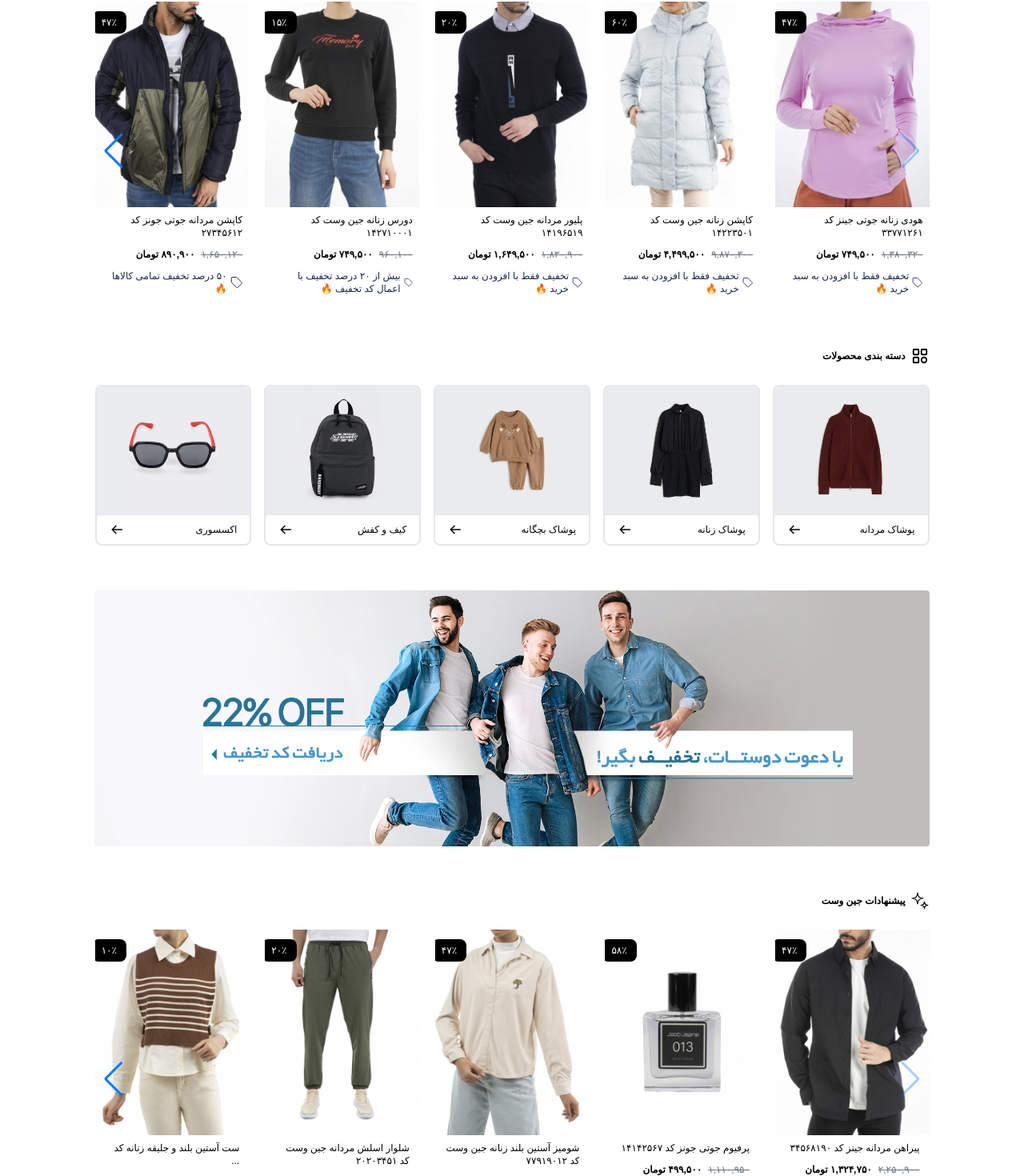
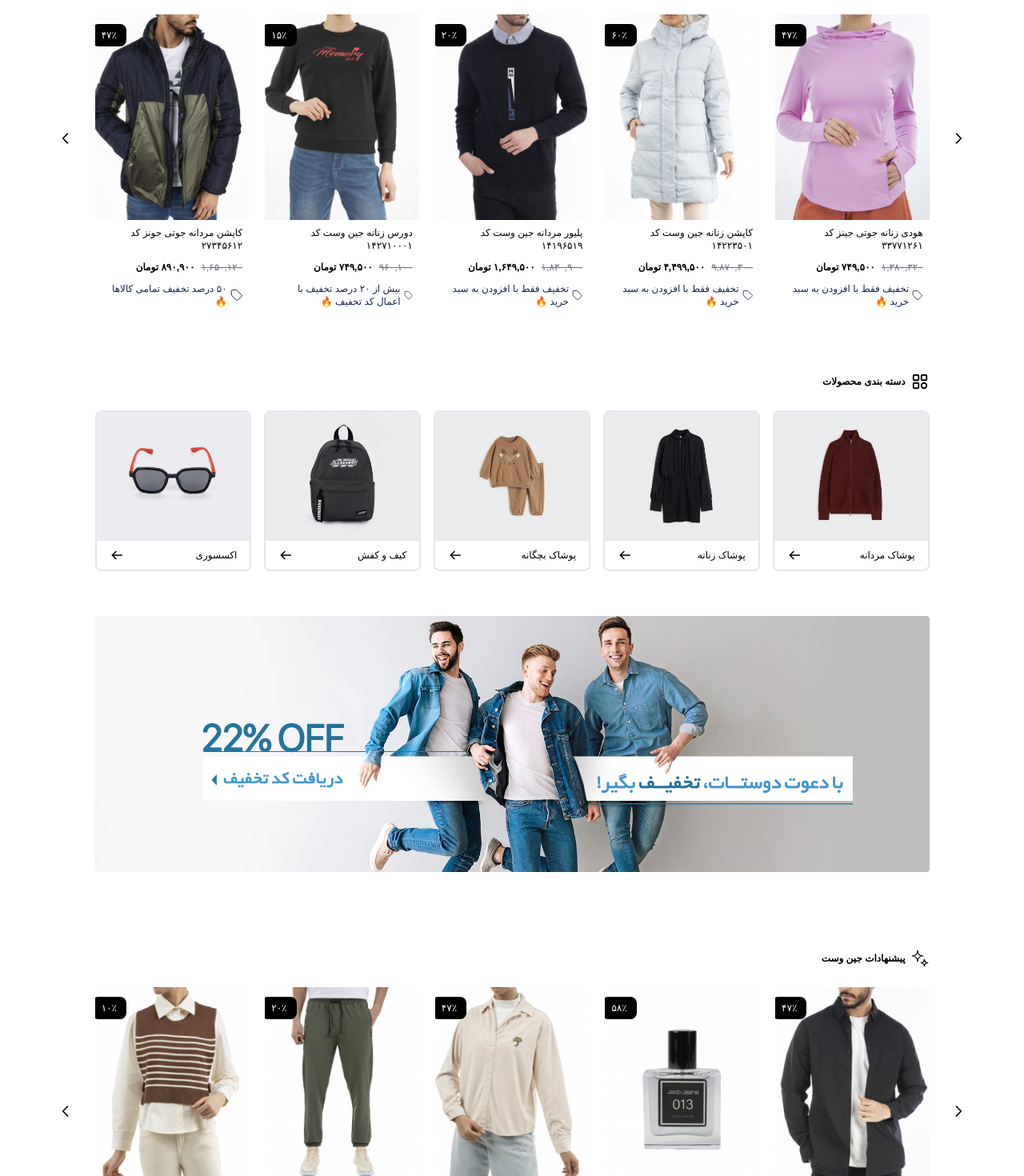
Before and after one commit to abbashamidi/jeanwest, a React (Vite) app: page / in a window 1280 px wide. Shown: the part 776-2246 px from the top of the page at 80% size. Built offline with nearby package versions, Linux system fonts and the light colour scheme; a small style sheet from the web is missing.

Commit message:
Here everything works properly , move on to level up

```diff
--- a/src/Suggestion.jsx
+++ b/src/Suggestion.jsx
@@ -2,15 +2,62 @@ import { Swiper, SwiperSlide } from "swiper/react";
 import { Navigation } from "swiper/modules";
 import "swiper/css";
 import "swiper/css/navigation";
+import { useRef } from "react";
+
 import useIsSmallScreen from "./Hooks/useIsSmallScreen";
-
 import SuggestionItem from "./components/SuggestionItem";
 
 export default function Suggestion() {
   const isSmall = useIsSmallScreen();
+
+  const prevRef = useRef(null);
+  const nextRef = useRef(null);
+
   return (
-    <div>
-      <div className="w-[81.5%] mx-auto mb-14">
+    <div className="mt-6 relative">
+      <div className="flex justify-end gap-2 mb-4">
+        <button
+          ref={prevRef}
+          className="swiper-button-prev-custom absolute right-16 top-1/2 -translate-y-1/2 p-2 rounded-full"
+        >
+          <svg
+            xmlns="http://www.w3.org/2000/svg"
+            fill="none"
+            viewBox="0 0 24 24"
+            stroke="currentColor"
+            strokeWidth={2}
+            className="w-5 h-5"
+          >
+            <path
+              strokeLinecap="round"
+              strokeLinejoin="round"
+              d="M9 5l7 7-7 7"
+            />
+          </svg>
+        </button>
+
+        <button
+          ref={nextRef}
+          className="swiper-button-next-custom absolute left-16 top-1/2 -translate-y-1/2 p-2 rounded-full"
+        >
+          <svg
+            xmlns="http://www.w3.org/2000/svg"
+            fill="none"
+            viewBox="0 0 24 24"
+            stroke="currentColor"
+            strokeWidth={2}
+            className="w-5 h-5"
+          >
+            <path
+              strokeLinecap="round"
+              strokeLinejoin="round"
+              d="M15 19l-7-7 7-7"
+            />
+          </svg>
+        </button>
+      </div>
+
+      <div className="w-[81.5%] mx-auto mb-14 z-20">
         <div className="flex items-center gap-1.5 pb-6">
           <svg
             xmlns="http://www.w3.org/2000/svg"
@@ -27,7 +74,13 @@ export default function Suggestion() {
 
         <Swiper
           modules={[Navigation]}
-          navigation={true}
+          onBeforeInit={(swiper) => {
+            if (typeof swiper.params.navigation !== "boolean") {
+              swiper.params.navigation.prevEl = prevRef.current;
+              swiper.params.navigation.nextEl = nextRef.current;
+            }
+          }}
+          navigation={{ prevEl: prevRef.current, nextEl: nextRef.current }}
           spaceBetween={20}
           slidesPerGroup={2}
           breakpoints={{
@@ -38,181 +91,122 @@ export default function Suggestion() {
             1280: { slidesPerView: 5 },
           }}
         >
-          <SwiperSlide>
-            <SuggestionItem
-              src={"/images/SuggestionItems/image1.jpg"}
-              spancontent={
-                isSmall
-                  ? "پیراهن مردانه جینز"
-                  : "پیراهن مردانه جینز کد ۳۴۵۶۸۱۹۰"
-              }
-              spancontent1={"۱,۳۲۴,۷۵۰ تومان"}
-              spancontent2={
-                isSmall
-                  ? "تخفیف با کد تخفیف"
-                  : "بیش از ۲۰ درصد تخفیف با اعمال کد تخفیف"
-              }
-              percentage={"۴۷٪"}
-              previousPrice={"۲,۲۵۰,۹۰۰"}
-            />
-          </SwiperSlide>
-
-          <SwiperSlide>
-            <SuggestionItem
-              src={"/images/SuggestionItems/image2.jpg"}
-              spancontent={
-                isSmall ? "پرفیوم جوتی جونز" : "پرفیوم جوتی جونز کد ۱۴۱۴۲۵۶۷"
-              }
-              spancontent1={"۴۹۹,۵۰۰ تومان"}
-              spancontent2={"اعمال تخفیف و فروش ویژه"}
-              percentage={"۵۸٪"}
-              previousPrice={"۱,۱۱۰,۹۵۰"}
-            />
-          </SwiperSlide>
-
-          <SwiperSlide>
-            <SuggestionItem
-              src={"/images/SuggestionItems/image3.jpg"}
-              spancontent={
-                isSmall
-                  ? "شومیز آستین بلند جین وست"
-                  : "شومیز آستین بلند زنانه جین وست کد ۷۷۹۱۹۰۱۲"
-              }
-              spancontent1={"۱,۸۵۴,۰۰۰ تومان"}
-              spancontent2={"اعمال تخفیف و فروش ویژه"}
-              percentage={"۴۷٪"}
-              previousPrice={"۳,۱۰۰,۰۰۰"}
-            />
-          </SwiperSlide>
-
-          <SwiperSlide>
-            <SuggestionItem
-              src={"/images/SuggestionItems/image4.jpg"}
-              spancontent={
-                isSmall
-                  ? "شلوار اسلش مردانه"
-                  : "شلوار اسلش مردانه جین وست کد ۲۰۲۰۳۴۵۱"
-              }
-              spancontent1={"۱,۵۸۹,۰۰۰ تومان"}
-              spancontent2={"اعمال تخفیف و فروش ویژه"}
-              percentage={"۲۰٪"}
-              previousPrice={"۱,۸۹۰,۰۰۰"}
-            />
-          </SwiperSlide>
-
-          <SwiperSlide>
-            <SuggestionItem
-              src={"/images/SuggestionItems/image5.jpg"}
-              spancontent={
-                isSmall
-                  ? "ست آستین بلند زنانه"
-                  : "ست آستین بلند و جلیقه زنانه کد ..."
-              }
-              spancontent1={"۴۹۹,۵۰۰ تومان"}
-              spancontent2={
-                isSmall
-                  ? "تخفیف با کد تخفیف"
-                  : "بیش از ۲۰ درصد تخفیف با اعمال کد تخفیف"
-              }
-              percentage={"‍۱۰٪"}
-              previousPrice={"۶۰۰,۰۰"}
-            />
-          </SwiperSlide>
-
-          <SwiperSlide>
-            <SuggestionItem
-              src={"/images/SuggestionItems/image6.jpg"}
-              spancontent={
-                isSmall
-                  ? "نیم بوت زنانه جوتی جونز"
-                  : "نیم بوت زنانه جوتی جونز کد ۹۰۹۰۲۱۳۴"
-              }
-              spancontent1={"۳,۳۷۹,۵۰۰ تومان"}
-              spancontent2={
-                isSmall
-                  ? "تخفیف در سبد خرید"
-                  : "تخفیف فقط با افزودن به سبد خرید"
-              }
-              percentage={"۱۰٪"}
-              previousPrice={"۳,۴۵۰,۹۰۰"}
-            />
-          </SwiperSlide>
-
-          <SwiperSlide>
-            <SuggestionItem
-              src={"/images/SuggestionItems/image7.jpg"}
-              spancontent={
-                isSmall
-                  ? "اد پرفیوم مردانه جوتی"
-                  : "اد پرفیوم مردانه جوتی جونز کد ۷۶۵۹۱۲۵۶"
-              }
-              spancontent1={"۱,۵۹۹,۵۰۰ تومان"}
-              spancontent2={
-                isSmall
-                  ? "تخفیف در سبد خرید"
-                  : "تخفیف فقط با افزودن به سبد خرید"
-              }
-              percentage={"۴۷٪"}
-              previousPrice={"۲,۲۵۰,۰۰۰"}
-            />
-          </SwiperSlide>
-
-          <SwiperSlide>
-            <SuggestionItem
-              src={"/images/SuggestionItems/image8.jpg"}
-              spancontent={
-                isSmall
-                  ? "دامن زنانه جوتی جونز"
-                  : "دامن زنانه جوتی جونز کد sw۱۲۳۹۲۰"
-              }
-              spancontent1={"۵۰۹,۶۶۰ تومان"}
-              spancontent2={
-                isSmall
-                  ? "تخفیف در سبد خرید"
-                  : "تخفیف فقط با افزودن به سبد خرید"
-              }
-              percentage={"۱۲٪"}
-              previousPrice={"۸۲۳,۰۰۰"}
-            />
-          </SwiperSlide>
-
-          <SwiperSlide>
-            <SuggestionItem
-              src={"/images/SuggestionItems/image9.jpg"}
-              spancontent={
-                isSmall
-                  ? "پیراهن مردانه جوتی جونز"
-                  : "پیراهن مردانه جوتی جونز Jootie Jones کد ..."
-              }
-              spancontent1={"۱,۸۵۴,۴۷۰ تومان"}
-              spancontent2={
-                isSmall
-                  ? "تخفیف در سبد خرید"
-                  : "تخفیف فقط با افزودن به سبد خرید"
-              }
-              percentage={"۴۷٪"}
-              previousPrice={"۳,۰۰۰,۹۵۰"}
-            />
-          </SwiperSlide>
-
-          <SwiperSlide>
-            <SuggestionItem
-              src={"/images/SuggestionItems/image10.jpg"}
-              spancontent={
-                isSmall
-                  ? "کاپشن مردانه بالنو"
-                  : "کاپشن مردانه بالنو Baleno کد ..."
-              }
-              spancontent1={"۴,۵۰۴,۷۷۰ تومان"}
-              spancontent2={
-                isSmall
-                  ? "تخفیف در سبد خرید"
-                  : "تخفیف فقط با افزودن به سبد خرید"
-              }
-              percentage={"۴۷٪"}
-              previousPrice={"۷,۱۲۱,۶۰۰"}
-            />
-          </SwiperSlide>
+          {/** اینجا همه‌ی SwiperSlideها بدون تغییر قابل استفاده هستند */}
+          {[
+            {
+              src: "/images/SuggestionItems/image1.jpg",
+              spancontentSmall: "پیراهن مردانه جینز",
+              spancontentLarge: "پیراهن مردانه جینز کد ۳۴۵۶۸۱۹۰",
+              price: "۱,۳۲۴,۷۵۰ تومان",
+              detailSmall: "تخفیف با کد تخفیف",
+              detailLarge: "بیش از ۲۰ درصد تخفیف با اعمال کد تخفیف",
+              percentage: "۴۷٪",
+              prevPrice: "۲,۲۵۰,۹۰۰",
+            },
+            {
+              src: "/images/SuggestionItems/image2.jpg",
+              spancontentSmall: "پرفیوم جوتی جونز",
+              spancontentLarge: "پرفیوم جوتی جونز کد ۱۴۱۴۲۵۶۷",
+              price: "۴۹۹,۵۰۰ تومان",
+              detailSmall: "اعمال تخفیف و فروش ویژه",
+              detailLarge: "اعمال تخفیف و فروش ویژه",
+              percentage: "۵۸٪",
+              prevPrice: "۱,۱۱۰,۹۵۰",
+            },
+            {
+              src: "/images/SuggestionItems/image3.jpg",
+              spancontentSmall: "شومیز آستین بلند جین وست",
+              spancontentLarge: "شومیز آستین بلند زنانه جین وست کد ۷۷۹۱۹۰۱۲",
+              price: "۱,۸۵۴,۰۰۰ تومان",
+              detailSmall: "اعمال تخفیف و فروش ویژه",
+              detailLarge: "اعمال تخفیف و فروش ویژه",
+              percentage: "۴۷٪",
+              prevPrice: "۳,۱۰۰,۰۰۰",
+            },
+            {
+              src: "/images/SuggestionItems/image4.jpg",
+              spancontentSmall: "شلوار اسلش مردانه",
+              spancontentLarge: "شلوار اسلش مردانه جین وست کد ۲۰۲۰۳۴۵۱",
+              price: "۱,۵۸۹,۰۰۰ تومان",
+              detailSmall: "اعمال تخفیف و فروش ویژه",
+              detailLarge: "اعمال تخفیف و فروش ویژه",
+              percentage: "۲۰٪",
+              prevPrice: "۱,۸۹۰,۰۰۰",
+            },
+            {
+              src: "/images/SuggestionItems/image5.jpg",
+              spancontentSmall: "ست آستین بلند زنانه",
+              spancontentLarge: "ست آستین بلند و جلیقه زنانه کد ...",
+              price: "۴۹۹,۵۰۰ تومان",
+              detailSmall: "تخفیف با کد تخفیف",
+              detailLarge: "بیش از ۲۰ درصد تخفیف با اعمال کد تخفیف",
+              percentage: "‍۱۰٪",
+              prevPrice: "۶۰۰,۰۰",
+            },
+            {
+              src: "/images/SuggestionItems/image6.jpg",
+              spancontentSmall: "نیم بوت زنانه جوتی جونز",
+              spancontentLarge: "نیم بوت زنانه جوتی جونز کد ۹۰۹۰۲۱۳۴",
+              price: "۳,۳۷۹,۵۰۰ تومان",
+              detailSmall: "تخفیف در سبد خرید",
+              detailLarge: "تخفیف فقط با افزودن به سبد خرید",
+              percentage: "۱۰٪",
+              prevPrice: "۳,۴۵۰,۹۰۰",
+            },
+            {
+              src: "/images/SuggestionItems/image7.jpg",
+              spancontentSmall: "اد پرفیوم مردانه جوتی",
+              spancontentLarge: "اد پرفیوم مردانه جوتی جونز کد ۷۶۵۹۱۲۵۶",
+              price: "۱,۵۹۹,۵۰۰ تومان",
+              detailSmall: "تخفیف در سبد خرید",
+              detailLarge: "تخفیف فقط با افزودن به سبد خرید",
+              percentage: "۴۷٪",
+              prevPrice: "۲,۲۵۰,۰۰۰",
+            },
+            {
+              src: "/images/SuggestionItems/image8.jpg",
+              spancontentSmall: "دامن زنانه جوتی جونز",
+              spancontentLarge: "دامن زنانه جوتی جونز کد sw۱۲۳۹۲۰",
+              price: "۵۰۹,۶۶۰ تومان",
+              detailSmall: "تخفیف در سبد خرید",
+              detailLarge: "تخفیف فقط با افزودن به سبد خرید",
+              percentage: "۱۲٪",
+              prevPrice: "۸۲۳,۰۰۰",
+            },
+            {
+              src: "/images/SuggestionItems/image9.jpg",
+              spancontentSmall: "پیراهن مردانه جوتی جونز",
+              spancontentLarge: "پیراهن مردانه جوتی جونز Jootie Jones کد ...",
+              price: "۱,۸۵۴,۴۷۰ تومان",
+              detailSmall: "تخفیف در سبد خرید",
+              detailLarge: "تخفیف فقط با افزودن به سبد خرید",
+              percentage: "۴۷٪",
+              prevPrice: "۳,۰۰۰,۹۵۰",
+            },
+            {
+              src: "/images/SuggestionItems/image10.jpg",
+              spancontentSmall: "کاپشن مردانه بالنو",
+              spancontentLarge: "کاپشن مردانه بالنو Baleno کد ...",
+              price: "۴,۵۰۴,۷۷۰ تومان",
+              detailSmall: "تخفیف در سبد خرید",
+              detailLarge: "تخفیف فقط با افزودن به سبد خرید",
+              percentage: "۴۷٪",
+              prevPrice: "۷,۱۲۱,۶۰۰",
+            },
+          ].map((item, index) => (
+            <SwiperSlide key={index}>
+              <SuggestionItem
+                src={item.src}
+                spancontent={
+                  isSmall ? item.spancontentSmall : item.spancontentLarge
+                }
+                spancontent1={item.price}
+                spancontent2={isSmall ? item.detailSmall : item.detailLarge}
+                percentage={item.percentage}
+                previousPrice={item.prevPrice}
+              />
+            </SwiperSlide>
+          ))}
         </Swiper>
       </div>
     </div>
--- a/src/components/Details.jsx
+++ b/src/components/Details.jsx
@@ -3,7 +3,7 @@ import DetailsItems from "./DetailsItems";
 export default function Details({ className }) {
   return (
     <div
-      className={`flex flex-col md:flex-row md:justify-center gap-4 ${
+      className={`w-[81.5%] mx-auto flex flex-col md:flex-row md:justify-center gap-4 ${
         className || ""
       }`}
     >
--- a/src/components/DetailsItems.jsx
+++ b/src/components/DetailsItems.jsx
@@ -1,7 +1,7 @@
 export default function DetailsItems({ src, span1, span2 }) {
   return (
-    <div className="flex flex-col md:flex-row items-start md:items-center gap-2 border p-3 rounded-lg mb-2 text-xs">
-      <img src={src} alt={span1} className="h-9 w-9 min-w-[36px] md:ml-2"/>
+    <div className="flex flex-col md:flex-row items-start md:items-center gap-2 border p-3 rounded-lg mb-2 text-xs shadow-sm bg-white w-full md:max-w-[298px]">
+      <img src={src} alt={span1} className="h-9 w-9 min-w-[36px] md:ml-2" />
       <div className="text-right">
         <p className="font-semibold text-black mb-1">{span1}</p>
         <p className="text-gray-500 leading-snug text-[11px]">{span2}</p>
--- a/src/components/ProductsCategories.jsx
+++ b/src/components/ProductsCategories.jsx
@@ -2,12 +2,58 @@ import { Swiper, SwiperSlide } from "swiper/react";
 import "swiper/css";
 import "swiper/css/navigation";
 import { Navigation } from "swiper/modules";
-
+import { useRef } from "react";
 import ProductsCategoriesItem from "./ProductsCategoriesItem";
 
 export default function ProductsCategories() {
+  const prevRef = useRef(null);
+  const nextRef = useRef(null);
+
   return (
-    <div className="w-[81.5%] mx-auto mb-14">
+    <div className="mt-6 relative">
+      <div className="flex justify-end gap-2 mb-4">
+        <button
+          ref={prevRef}
+          className="swiper-button-prev-custom absolute right-16 top-40 -translate-y-1/2 p-2 rounded-full"
+        >
+          <svg
+            xmlns="http://www.w3.org/2000/svg"
+            fill="none"
+            viewBox="0 0 24 24"
+            stroke="currentColor"
+            strokeWidth={2}
+            className="w-5 h-5"
+          >
+            <path
+              strokeLinecap="round"
+              strokeLinejoin="round"
+              d="M9 5l7 7-7 7"
+            />
+          </svg>
+        </button>
+
+        <button
+          ref={nextRef}
+          className="swiper-button-next-custom absolute left-16 top-40 -translate-y-1/2 p-2 rounded-full"
+        >
+          <svg
+            xmlns="http://www.w3.org/2000/svg"
+            fill="none"
+            viewBox="0 0 24 24"
+            stroke="currentColor"
+            strokeWidth={2}
+            className="w-5 h-5"
+          >
+            <path
+              strokeLinecap="round"
+              strokeLinejoin="round"
+              d="M15 19l-7-7 7-7"
+            />
+          </svg>
+        </button>
+      </div>
+
+      <div className="w-[81.5%] mx-auto mb-14 z-20">
         <div className="flex items-center gap-1.5 pb-6">
           <svg
             xmlns="http://www.w3.org/2000/svg"
@@ -26,7 +72,13 @@ export default function ProductsCategories() {
 
         <Swiper
           modules={[Navigation]}
-        navigation={true}
+          onBeforeInit={(swiper) => {
+            if (typeof swiper.params.navigation !== "boolean") {
+              swiper.params.navigation.prevEl = prevRef.current;
+              swiper.params.navigation.nextEl = nextRef.current;
+            }
+          }}
+          navigation={{ prevEl: prevRef.current, nextEl: nextRef.current }}
           spaceBetween={16}
           slidesPerGroup={2}
           breakpoints={{
@@ -69,5 +121,6 @@ export default function ProductsCategories() {
           </SwiperSlide>
         </Swiper>
       </div>
+    </div>
   );
 }
--- a/src/components/ShoppingCards.jsx
+++ b/src/components/ShoppingCards.jsx
@@ -3,14 +3,61 @@ import "swiper/css";
 import "swiper/css/navigation";
 import { Navigation } from "swiper/modules";
 import useIsSmallScreen from "../Hooks/useIsSmallScreen";
-
 import ShppingCardItem from "./ShoppingCardItem";
+import { useRef } from "react";
 
 export default function ShoppingCard({ className }) {
   const isSmall = useIsSmallScreen();
+  const prevRef = useRef(null);
+  const nextRef = useRef(null);
+
   return (
-    <div className={`mt-6 ${className}`}>
-      <div className="w-[81.5%] mx-auto mb-14">
+    <div className={`mt-6 relative ${className}`}>
+      <div className="flex justify-end gap-2 mb-4">
+        <div>
+          <button
+            ref={prevRef}
+            className="swiper-button-prev-custom absolute right-16 top-1/2 -translate-y-1/2 p-2 rounded-full"
+          >
+            <svg
+              xmlns="http://www.w3.org/2000/svg"
+              fill="none"
+              viewBox="0 0 24 24"
+              stroke="currentColor"
+              strokeWidth={2}
+              className="w-5 h-5"
+            >
+              <path
+                strokeLinecap="round"
+                strokeLinejoin="round"
+                d="M9 5l7 7-7 7"
+              />
+            </svg>
+          </button>
+
+          <button
+            ref={nextRef}
+            className="swiper-button-next-custom absolute left-16 top-1/2 -translate-y-1/2 p-2 rounded-full"
+          >
+            {/* فلش چپ وکتور */}
+            <svg
+              xmlns="http://www.w3.org/2000/svg"
+              fill="none"
+              viewBox="0 0 24 24"
+              stroke="currentColor"
+              strokeWidth={2}
+              className="w-5 h-5"
+            >
+              <path
+                strokeLinecap="round"
+                strokeLinejoin="round"
+                d="M15 19l-7-7 7-7"
+              />
+            </svg>
+          </button>
+        </div>
+      </div>
+      <div className="w-[81.5%] mx-auto mb-14 z-20">
         <div className="flex items-center gap-1.5 pb-6">
           <svg
             xmlns="http://www.w3.org/2000/svg"
@@ -26,7 +73,13 @@ export default function ShoppingCard({ className }) {
         </div>
         <Swiper
           modules={[Navigation]}
-          navigation={true}
+          onBeforeInit={(swiper) => {
+            if (typeof swiper.params.navigation !== "boolean") {
+              swiper.params.navigation.prevEl = prevRef.current;
+              swiper.params.navigation.nextEl = nextRef.current;
+            }
+          }}
+          navigation={{ prevEl: prevRef.current, nextEl: nextRef.current }}
           spaceBetween={20}
           slidesPerGroup={2}
           breakpoints={{
```
Lines whose indentation alone changed are shown as unchanged.
